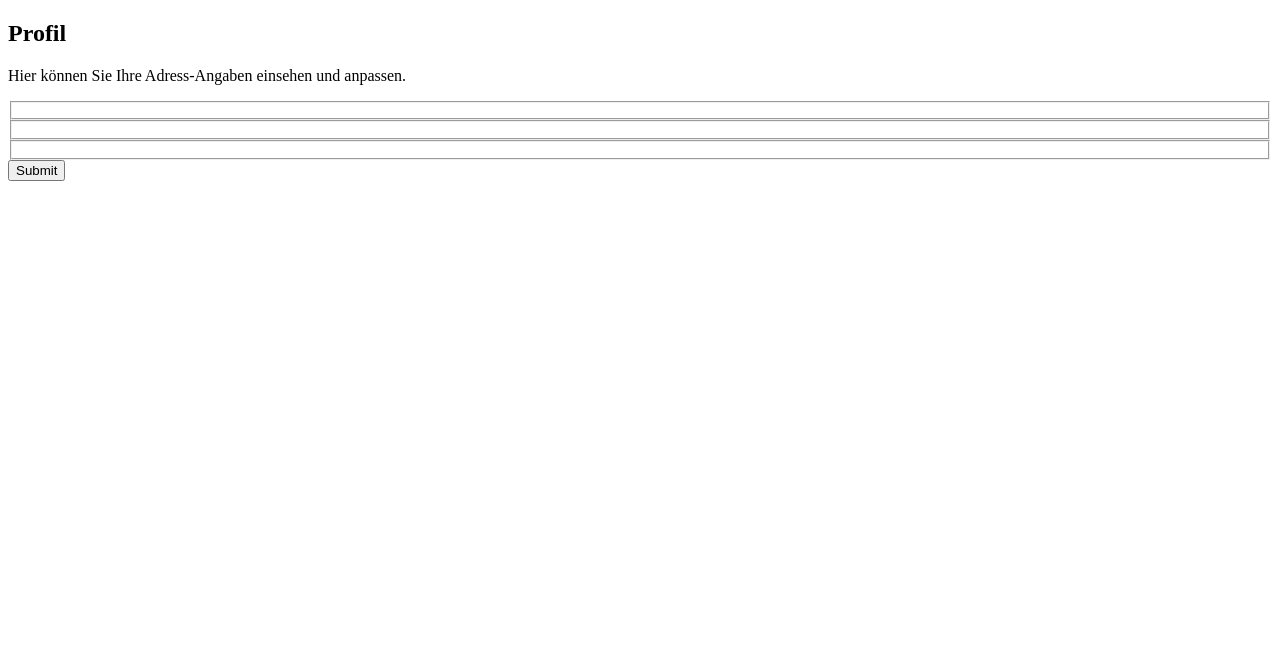
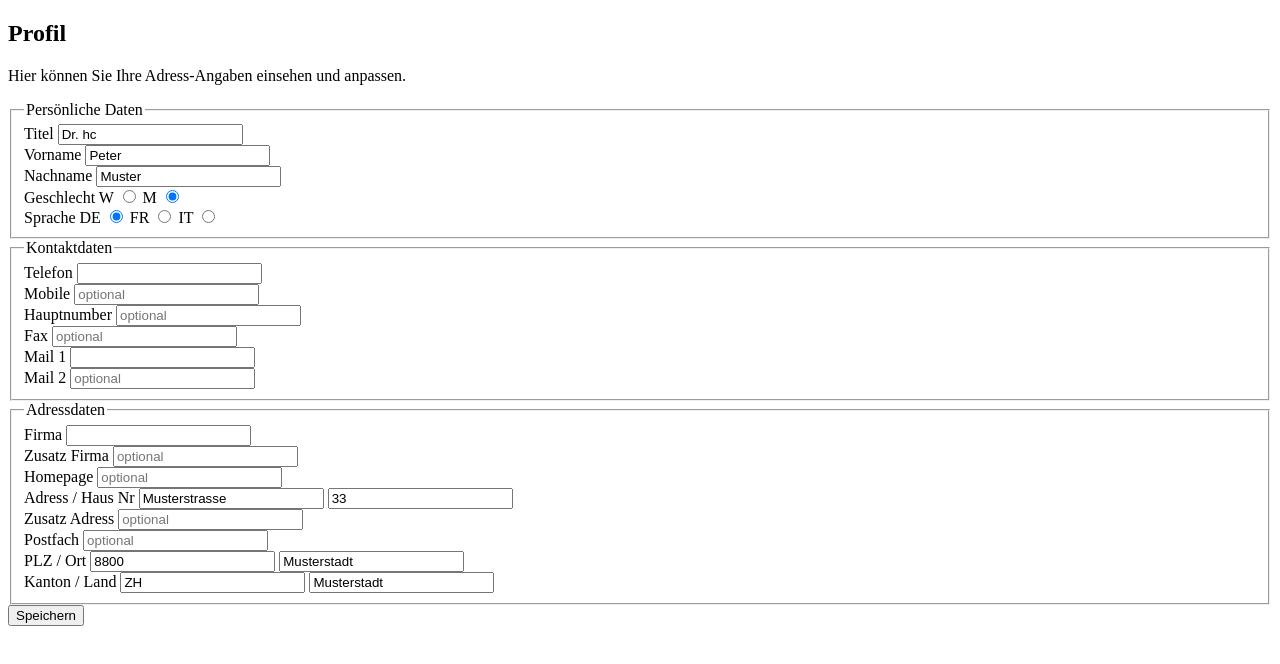
Before and after one commit to Elena-Sea/poco-olena, a plain HTML site: page index.html in a window 1280 px wide. Drawn offline with Linux system fonts and the light colour scheme.

Commit message:
Adds the form markup

```diff
--- a/index.html
+++ b/index.html
@@ -15,17 +15,88 @@
                 Hier können Sie Ihre Adress-Angaben einsehen und anpassen.
             </p>
             <fieldset>
+                <legend>Persönliche Daten</legend>
 
+                <label for="Ttext">Titel</label>
+                <input type="text" name="Ttext" id="Ttext" value="Dr. hc"><br>
+
+                <label for="name">Vorname</label>
+                <input type="text" name="name" id="name" value="Peter"><br>
+
+                <label for="surname">Nachname</label>
+                <input type="text" name="surname" id="surname" value="Muster"><br>
+
+                <div>
+                    <span>Geschlecht</span>
+                    <label for="female">W</label>
+                    <input type="radio" name="f-m" id="female">
+                    <label for="male">M</label>
+                    <input type="radio" name="f-m" id="male" checked><br>
+                </div>
+
+                <div>
+                    <span>Sprache</span>
+                    <label for="sprache-de">DE</label>
+                    <input type="radio" name="sprache" id="sprache-de" checked>
+                    <label for="sprache-fr">FR</label>
+                    <input type="radio" name="sprache" id="sprache-fr">
+                    <label for="sprache-it">IT</label>
+                    <input type="radio" name="sprache" id="sprache-it"><br>
+                </div>
             </fieldset>
             <fieldset>
+                <legend>Kontaktdaten</legend>
+                <label for="telefon">Telefon</label>
+                <input type="tel" name="telefon" id="telefon"><br>
 
+                <label for="mobile">Mobile</label>
+                <input type="tel" name="mobile" id="mobile" placeholder="optional"><br>
+
+                <label for="main-number">Hauptnumber</label>
+                <input type="tel" name="main-number" id="main-number" placeholder="optional"><br>
+
+                <label for="fax">Fax</label>
+                <input type="tel" name="fax" id="fax" placeholder="optional"><br>
+
+                <label for="mail-1">Mail 1</label>
+                <input type="email" name="mail-1" id="mail-1"><br>
+
+                <label for="mail-2">Mail 2</label>
+                <input type="email" name="mail-2" id="mail-2" placeholder="optional"><br>
             </fieldset>
             <fieldset>
+                <legend>Adressdaten</legend>
+                <label for="firma">Firma</label>
+                <input type="text" name="firma" id="firma"><br>
+
+                <label for="zusatz-firma">Zusatz Firma</label>
+                <input type="text" name="zusatz-firma" id="zusatz-firma" placeholder="optional"><br>
+
+                <label for="home-page">Homepage</label>
+                <input type="url" name="home-page" id="home-page" placeholder="optional"><br>
+
+                <label for="address">Adress / Haus Nr</label>
+                <input type="text" name="address" id="address" value="Musterstrasse">
+                <input type="number" value="33"><br>
+
+                <label for="zusatz-address">Zusatz Adress</label>
+                <input type="text" name="zusatz-address" id="zusatz-address" placeholder="optional"><br>
+
+                <label for="postbox">Postfach</label>
+                <input type="text" name="postbox" id="postbox" placeholder="optional"><br>
+
+                <label for="ort">PLZ / Ort</label>
+                <input type="number" name="ort" id="ort" value="8800">
+                <input type="text"  value="Musterstadt"><br>
+
+                <label for="kanton">Kanton / Land</label>
+                <input type="text" name="kanton" id="kanton" value="ZH">
+                <input type="text" value="Musterstadt"><br>
 
             </fieldset>
 
-
-        <input type="submit"><br>
+            <button type="Submit">Speichern</button>
+            <!-- <input type="submit">Speichern<br> -->
         </form>
     </body>
 
```
Lines whose indentation alone changed are shown as unchanged.
